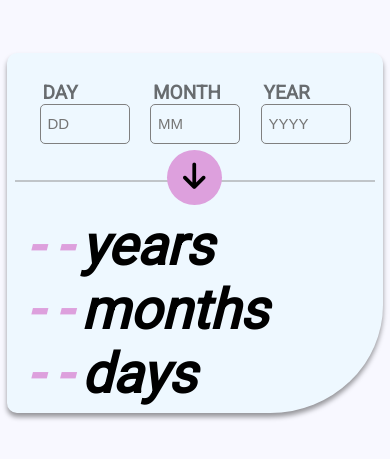
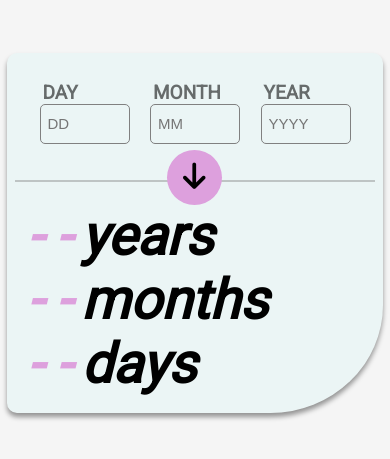
Before and after one commit to RuRuuuu/AgeCalculator, a plain HTML site: page index.html in a window 390 px wide. Shown: the part 147-606 px from the top of the page. Drawn offline with nearby package versions, Linux system fonts and the light colour scheme.

Commit message:
my commit

```diff
--- a/style.css
+++ b/style.css
@@ -5,7 +5,7 @@
   }
 
   body{
-    background-color: ghostwhite;
+    background-color: whitesmoke;
     font-family: 'Roboto', sans-serif;
 
   }
@@ -128,11 +128,12 @@
    @keyframes fadeInLeft{
     0%{
         opacity: 0;
-        transform: translateX(-32px);
+        transform: translateX(-30px);
     }
     30%{
         opacity: 0.5;
     }
+
 
     100%{
         opacity:1;
@@ -209,7 +210,7 @@
         }
         #para1{
             position: absolute;
-            top:80px;
+            top:70px;
             margin-left: 20px;
             font-size: 55px;
             font-style: italic;
```
